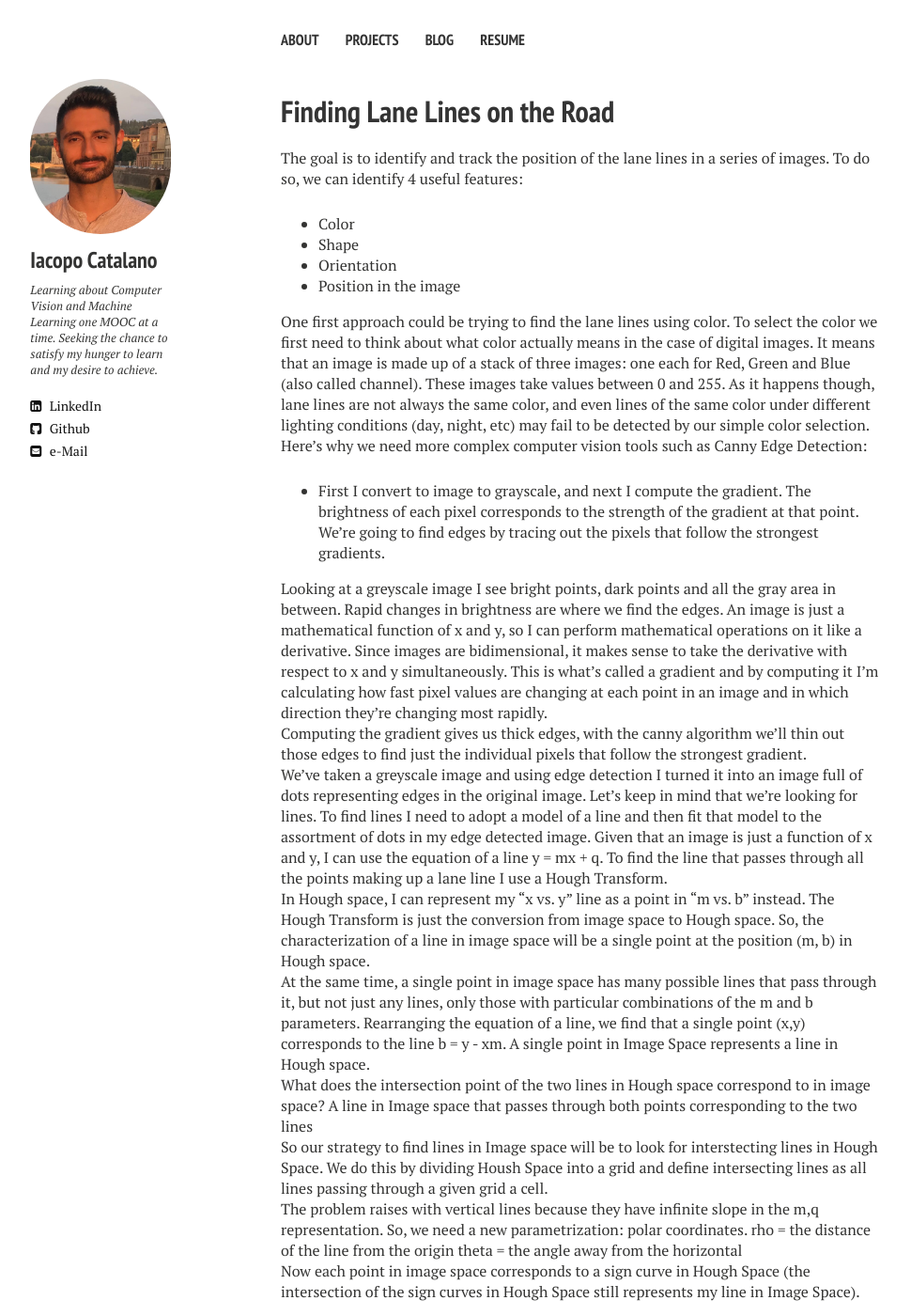
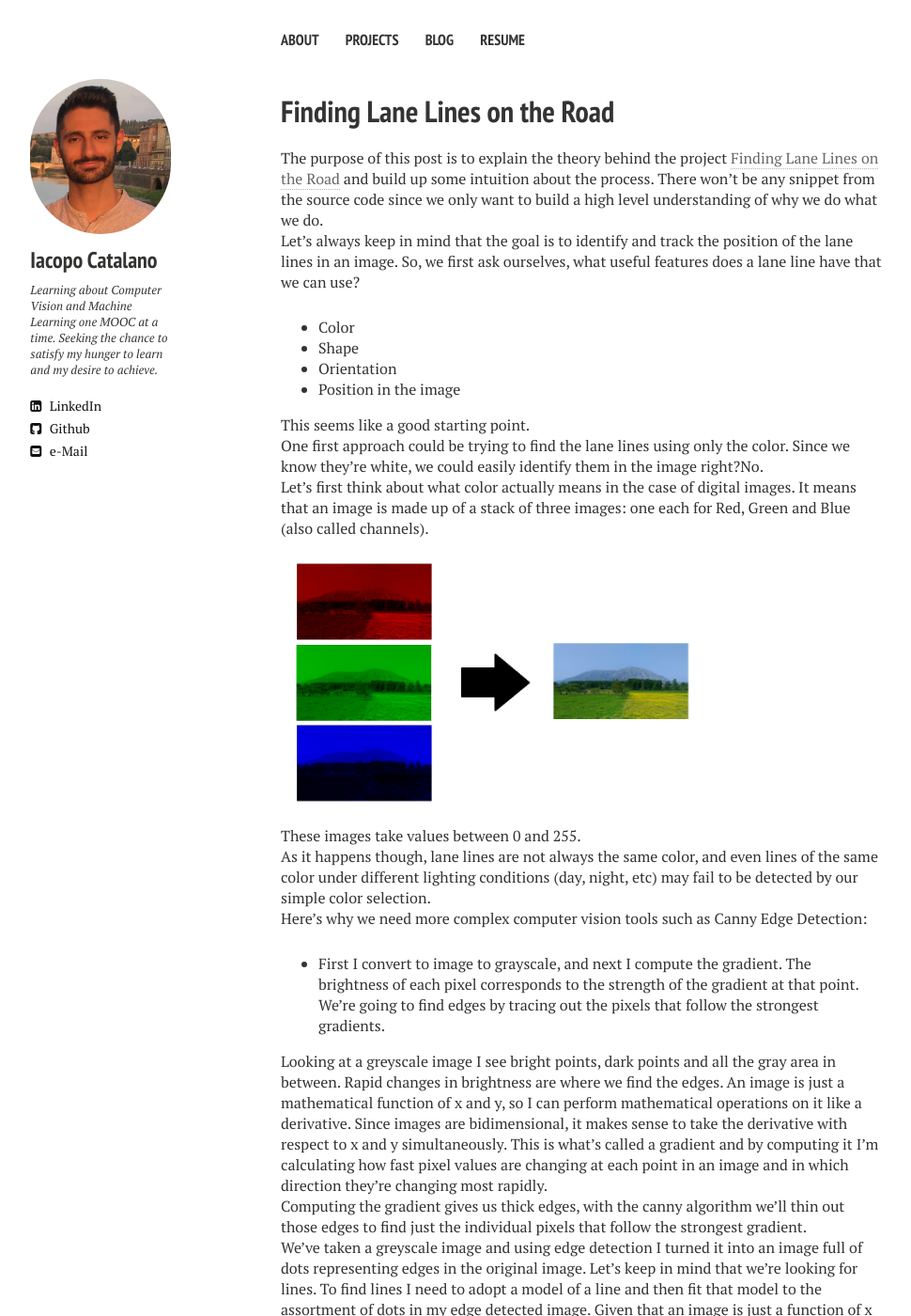
Before and after one commit to IacopomC/iacopomc.github.io, a Jekyll site: the page built from _posts/2020-07-13-lane-finding.md, in a window 1280 px wide and 1400 px high. Shown: the whole window at 94% size, without its empty margins (21-991 px from the left). Built offline with Jekyll 4.4.1, drawn with Linux system fonts in a browser that asks for light colours; nearby versions of some CDN libraries; our own code applies the rules of GitHub Pages for plain Markdown files.

Commit message:
Add post images

```diff
--- a/_posts/2020-07-13-lane-finding.md
+++ b/_posts/2020-07-13-lane-finding.md
@@ -6,15 +6,30 @@ tags:
   - Post
 ---
 
-The goal is to identify and track the position of the lane lines in a series of images. To do so, we can identify 4 useful features:
+The purpose of this post is to explain the theory behind the project [Finding Lane Lines on the Road]() and build up some intuition about the process. There won't be any snippet from the source code since we only want to build a high level understanding of why we do what we do.
+<br/>
+
+Let's always keep in mind that the goal is to identify and track the position of the lane lines in an image. So, we first ask ourselves, what useful features does a lane line have that we can use?
 
 - Color
 - Shape
 - Orientation
 - Position in the image
 
-One first approach could be trying to find the lane lines using color. To select the color we first need to think about what color actually means in the case of digital images. It means that an image is made up of a stack of three images: one each for Red, Green and Blue (also called channel). These images take values between 0 and 255.
-As it happens though, lane lines are not always the same color, and even lines of the same color under different lighting conditions (day, night, etc) may fail to be detected by our simple color selection.
+This seems like a good starting point.
+<br/>
+
+One first approach could be trying to find the lane lines using only the color. Since we know they're white, we could easily identify them in the image right?No. <br/>
+Let's first think about what color actually means in the case of digital images. It means that an image is made up of a stack of three images: one each for Red, Green and Blue (also called channels).
+
+<br/>
+
+<img src="{{ site.url }}/assets/images/lane-finding-post/rgb_image.png" width="70%">
+
+<br/>
+
+These images take values between 0 and 255.<br/>
+As it happens though, lane lines are not always the same color, and even lines of the same color under different lighting conditions (day, night, etc) may fail to be detected by our simple color selection.<br/>
 Here's why we need more complex computer vision tools such as Canny Edge Detection:
 - First I convert to image to grayscale, and next I compute the gradient. The brightness of each pixel corresponds to the strength of the gradient at that point. We're going to find edges by tracing out the pixels that follow the strongest gradients.
 
```
Also changed, not shown: assets/images/lane-finding-post/rgb_image.png (added).
